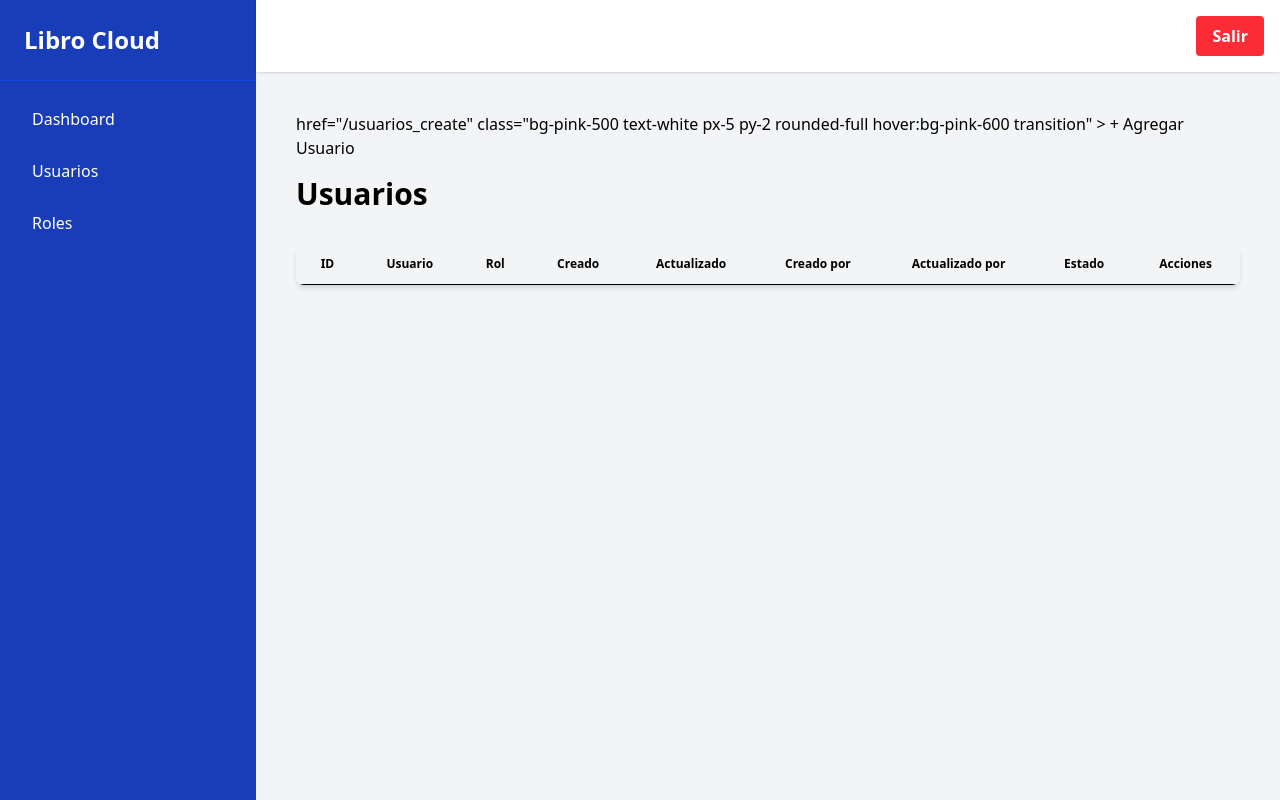
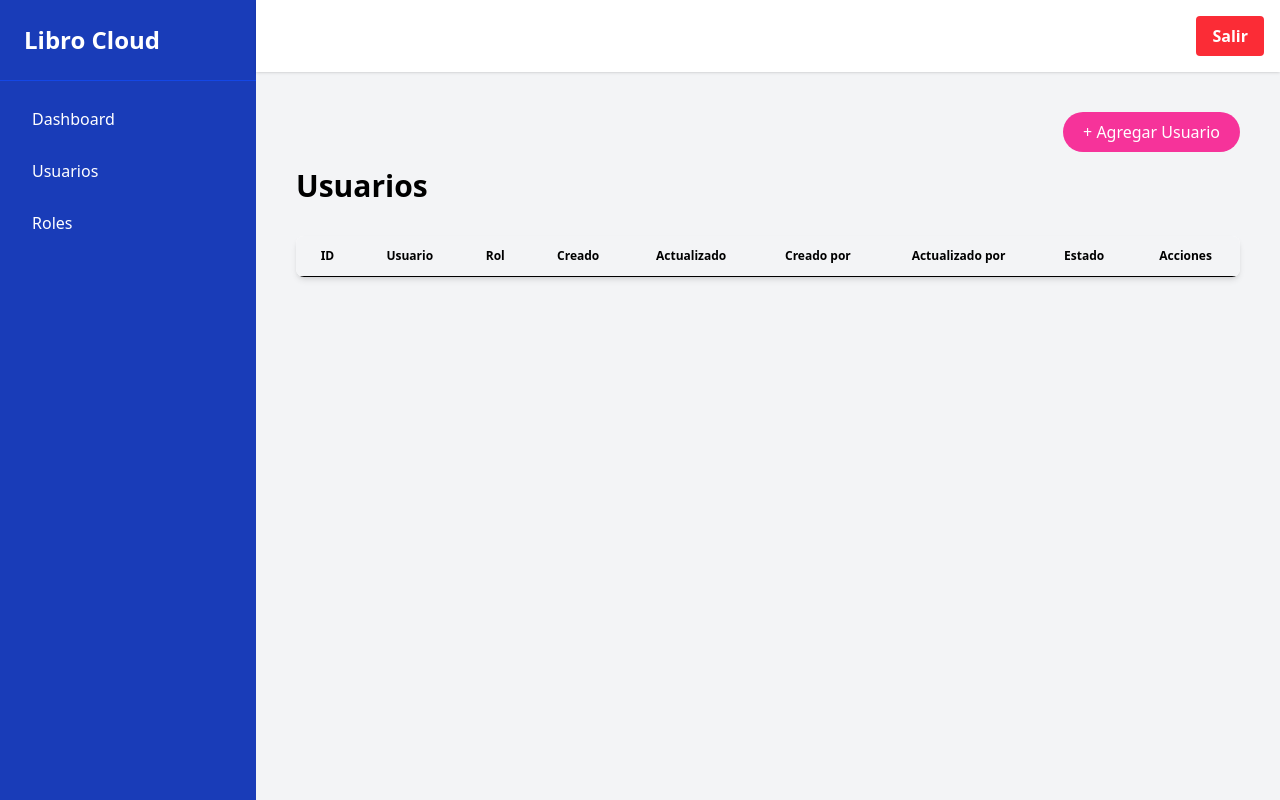
Before and after one commit to Clases-con-Danetsy/libro-cloud, an Astro site in the folder frontend/: page /usuarios in a window 1280 px wide. Built offline with nearby package versions, Linux system fonts and the light colour scheme; Astro itself is replaced by a stand-in of ours; no server answers; sample sign-in values are in the browser's storage.

Commit message:
correcion <a

```diff
--- a/frontend/src/pages/usuarios.astro
+++ b/frontend/src/pages/usuarios.astro
@@ -15,9 +15,9 @@ const API_BASE_URL = import.meta.env.PUBLIC_API_BASE_URL;
       <main class="flex-1 p-10">
         <div class="max-w-6xl mx-auto">
           <div class="flex justify-end mb-4">
-
+            <a
               href="/usuarios_create"
-              class="bg-pink-500 text-white px-5 py-2 rounded-full hover:bg-pink-600 transition"
+              class="cursor-pointer bg-pink-500 text-white px-5 py-2 rounded-full hover:bg-pink-600 transition"
             >
               + Agregar Usuario
             </a>
```
